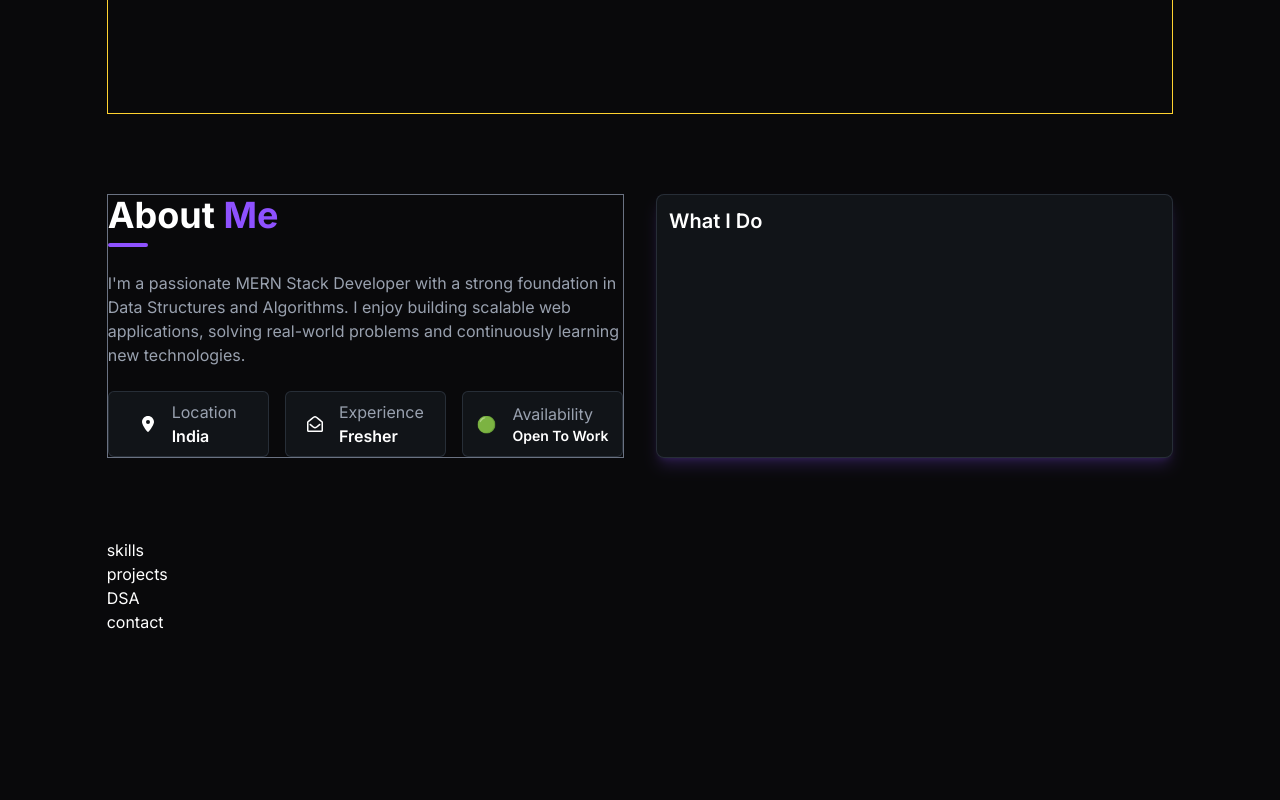
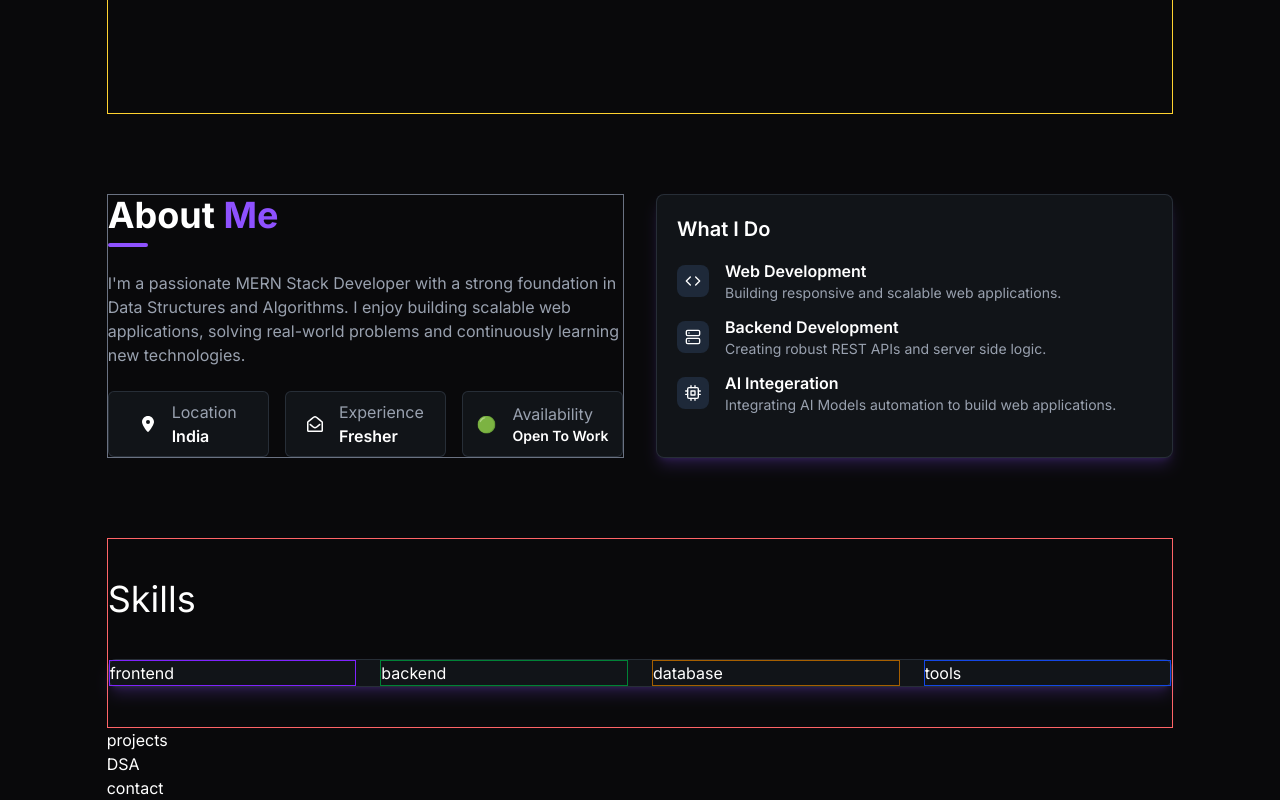
Before and after one commit to Kunal72004/myPortfolio, a React (Vite) app: page / in a window 1280 px wide. Shown: the part 686-1486 px from the top of the page. Before the commit the page ends 1320 px from the top, so only its background shows below. Built offline with nearby package versions, Linux system fonts and the light colour scheme.

Commit message:
working on skills page ui

```diff
--- a/src/sections/About.jsx
+++ b/src/sections/About.jsx
@@ -1,5 +1,6 @@
 import { FaRegEnvelopeOpen } from "react-icons/fa";
 import { FaLocationDot } from "react-icons/fa6";
+import { FiCode, FiCpu, FiServer } from "react-icons/fi";
 
 const About = () => {
   const services = [
@@ -32,9 +33,9 @@ const About = () => {
           <div className="border border-gray-500">
             <div>
               <h2 className="text-4xl font-bold">
-              About <span className="text-violet-500 ">Me</span>
-            </h2>
-            <div className="border-2 rounded-lg mt-2 border-violet-500 w-10"></div>
+                About <span className="text-violet-500 ">Me</span>
+              </h2>
+              <div className="border-2 rounded-lg mt-2 border-violet-500 w-10"></div>
             </div>
 
             <p className="text-gray-400 mt-6 max-w-lg">
@@ -69,13 +70,44 @@ const About = () => {
             </div>
           </div>
           {/* right */}
-          <div className="border border-gray-600/40 bg-gray-700/20 p-3 rounded-lg shadow-lg shadow-violet-500/20">
-            <h3 className="font-semibold text-xl">
-              What I Do
-            </h3>
-            <div>
-
+          <div className="border border-gray-600/40 bg-gray-700/20 p-5 rounded-lg shadow-lg shadow-violet-500/20 ">
+            <h3 className="font-semibold text-xl">What I Do</h3>
+            <div className="flex flex-col mt-4 gap-3 ">
+              <div className="flex gap-4 items-center ">
+                <div className="bg-gray-800 p-2 rounded-lg hover:bg-zinc-800 transition-all duration-300">
+                  <FiCode />
+                </div>
+                <div>
+                  <h4 className=" font-semibold">Web Development</h4>
+                  <p className="text-gray-400 text-sm">
+                    Building responsive and scalable web applications.
+                  </p>
+                </div>
+              </div>
+              <div className="flex gap-4 items-center ">
+                <div className="bg-gray-800 p-2 rounded-lg hover:bg-zinc-800 transition-all duration-300">
+                  <FiServer />
+                </div>
+                <div>
+                  <h4 className=" font-semibold">Backend Development</h4>
+                  <p className="text-gray-400 text-sm">
+                      Creating robust REST APIs and server side logic.
+                  </p>
+                </div>
+              </div>
+              <div className="flex gap-4 items-center ">
+                <div className="bg-gray-800 p-2 rounded-lg hover:bg-zinc-800 transition-all duration-300">
+                  <FiCpu />
+                </div>
+                <div>
+                  <h4 className=" font-semibold">AI Integeration</h4>
+                  <p className="text-gray-400 text-sm">
+                    Integrating AI Models automation to build web applications.
+                  </p>
+                </div>
+              </div>
             </div>
+            <div></div>
           </div>
         </div>
       </div>
--- a/src/sections/Skills.jsx
+++ b/src/sections/Skills.jsx
@@ -2,9 +2,17 @@ import React from 'react'
 
 const Skills = () => {
   return (
-    <div>
-      skills
-    </div>
+    <section id='skill' className='border border-red-400 py-10'>
+      <div className='max-7xl max-auto'>
+        <h1 className='text-4xl font-blod'>Skills</h1>
+        <div className='grid grid-cols-1 md:grid-cols-2 lg:grid-cols-4 gap-6 mt-10 border border-gray-600/40 bg-gray-700/20 rounded-lg shadow-lg shadow-violet-500/20'>
+          <div className='border border-violet-600 '>frontend</div>
+          <div className='border border-green-700'>backend</div>
+          <div className='border border-yellow-700'>database</div>
+          <div className='border border-blue-700'>tools</div>
+        </div>
+      </div>
+    </section>
   )
 }
 
```
